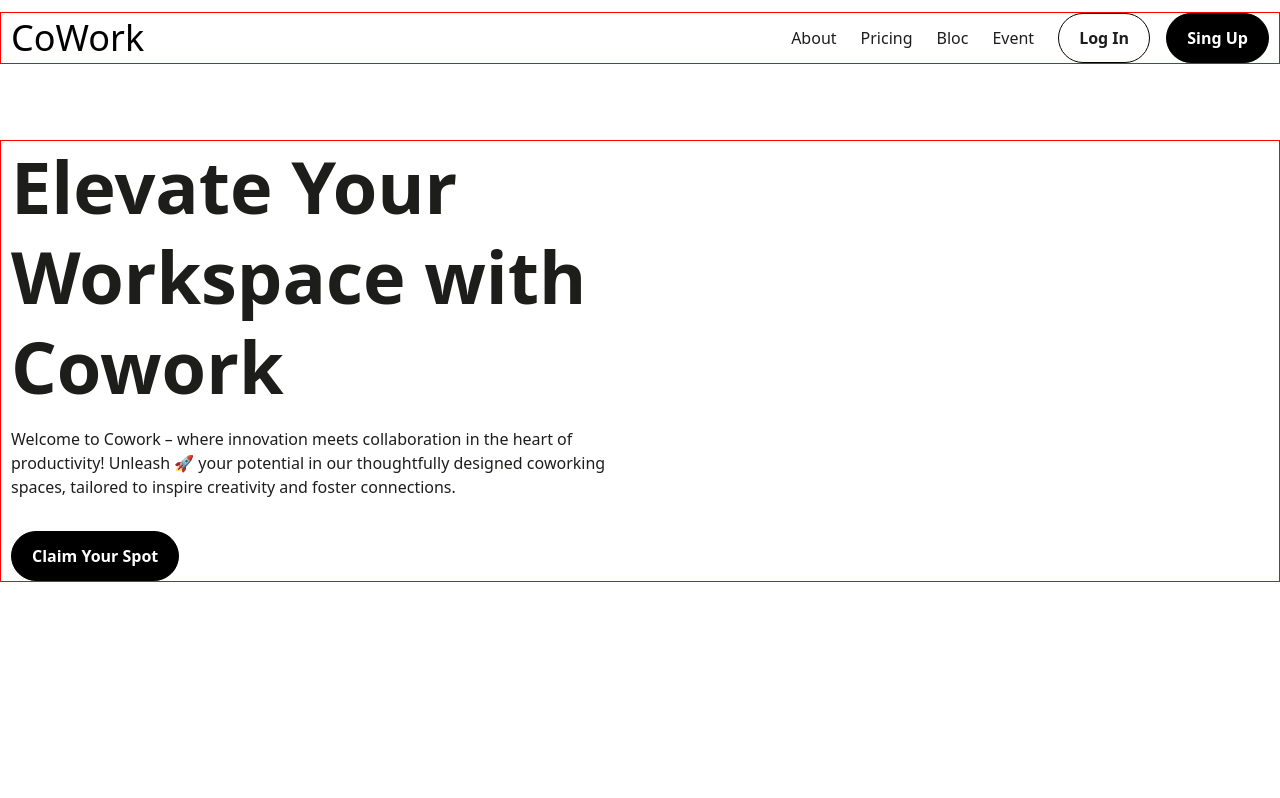
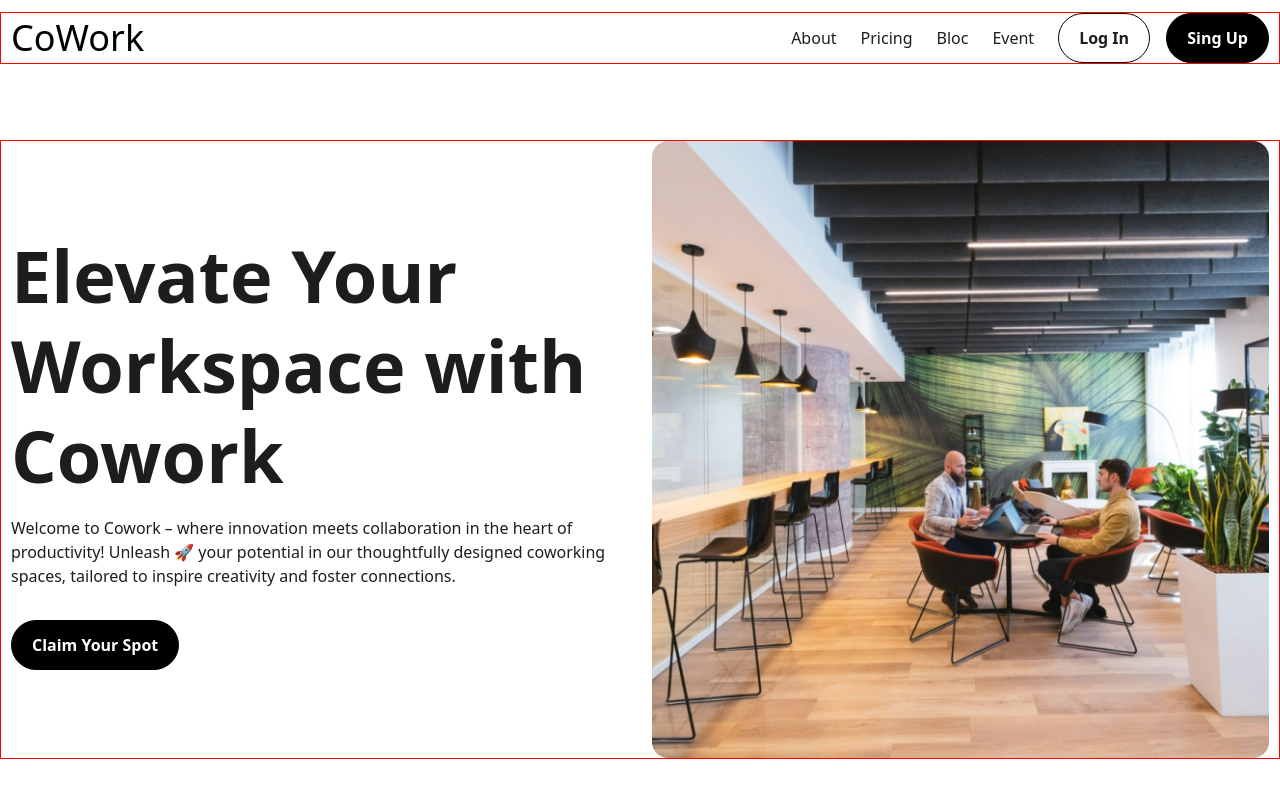
Before and after one commit to hasiburrahmanbiplab/workspace-website, a plain HTML site: page index.html in a window 1280 px wide. Drawn offline with nearby package versions, Linux system fonts and the light colour scheme.

Commit message:
banner image added

```diff
--- a/index.html
+++ b/index.html
@@ -83,6 +83,11 @@
             <p class="section-p">Welcome to Cowork – where innovation meets collaboration in the heart  of productivity! Unleash 🚀 your potential in our thoughtfully designed coworking spaces, tailored to inspire creativity and foster connections.</p>
             <button class="btn btn-one mt-4">Claim Your Spot</button>
           </div>
+          <div class="banner-image">
+            <div class="img">
+              <img src="assets/banner.png" class="rounded-2xl" alt="banner image">
+            </div>
+          </div>
         </div>
       </div>
      </section>
```
